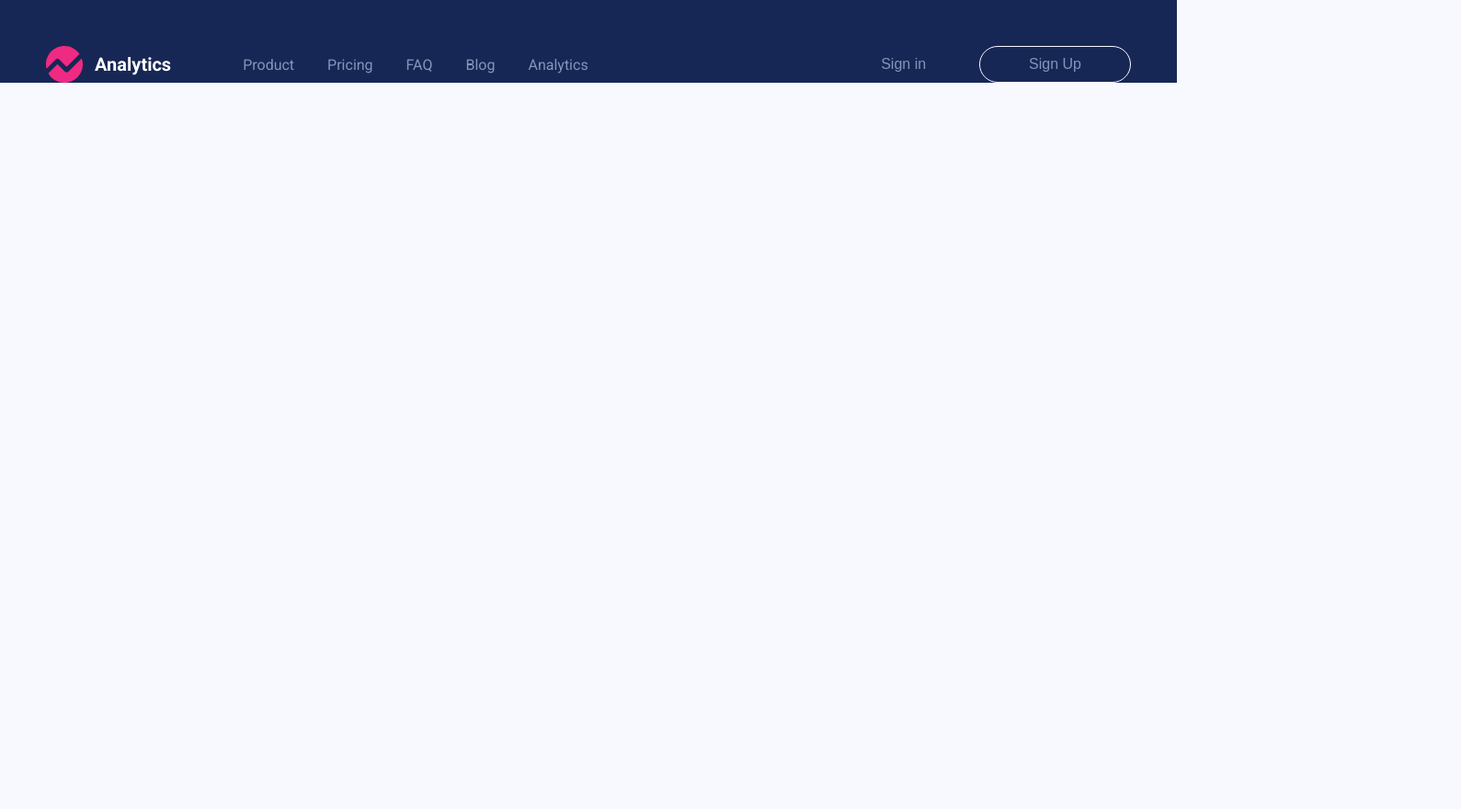
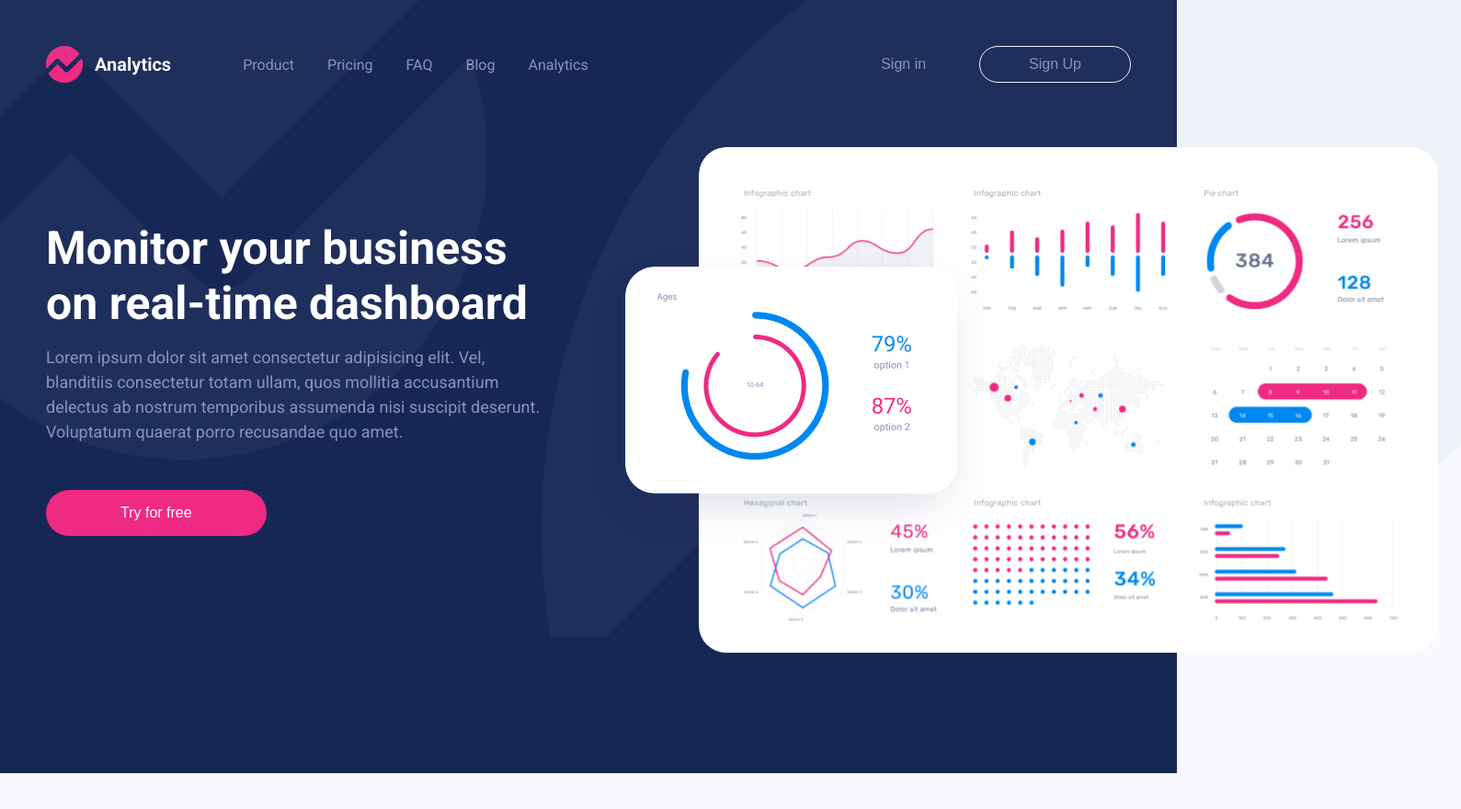
Before and after one commit to SilentCr1stal/analytics-site-scss-bem-adaptive, a plain HTML site: page index.html in a window 1280 px wide. Shown: the whole page at 92% size, 1589 px wide, since content can reach past the window. Before the commit the page ends 800 px from the top, so only its background shows below. Drawn offline with Linux system fonts and the light colour scheme.

Commit message:
created main block

```diff
--- a/index.html
+++ b/index.html
@@ -4,7 +4,7 @@
     <meta charset="UTF-8" />
     <meta name="viewport" content="width=device-width, initial-scale=1.0" />
     <title>Analytics</title>
-    <link rel="stylesheet" href="css/style.css">
+    <link rel="stylesheet" href="css/style.css" />
   </head>
   <body>
     <div class="container">
@@ -39,6 +39,26 @@
               <button class="header__buttons--circled">Sign Up</button>
             </div>
           </header>
+          <div class="dashboard">
+            <div class="dashboard__info">
+              <h1 class="dashboard__info-title">
+                Monitor your business on real-time dashboard
+              </h1>
+              <p class="dashboard__info-text">
+                Lorem ipsum dolor sit amet consectetur adipisicing elit. Vel,
+                blanditiis consectetur totam ullam, quos mollitia accusantium
+                delectus ab nostrum temporibus assumenda nisi suscipit deserunt.
+                Voluptatum quaerat porro recusandae quo amet.
+              </p>
+              <button class="dashboard__info-btn">Try for free</button>
+            </div>
+            <div class="dashboard__pictures">
+              <img
+                src="/assets/img/dashboard-small.png"
+                alt="dashboard picture"
+              />
+            </div>
+          </div>
         </div>
       </section>
     </div>
--- a/scss/blocks/intro.scss
+++ b/scss/blocks/intro.scss
@@ -42,10 +42,87 @@
 
   &__buttons {
     &--transparent {
-      @include btn(transparent, transparent, 68px, $gray, 16px, 10px, 53px)
+      @include btn(transparent, transparent, 68px, $gray, 16px, 10px, 53px);
     }
     &--circled {
-      @include btn($light-gray, transparent, 68px, $gray, 16px, 10px, 53px)
+      @include btn($light-gray, transparent, 68px, $gray, 16px, 10px, 53px);
     }
   }
 }
+
+.dashboard {
+  display: flex;
+  padding: 150px 0 258px 0;
+
+  &__info {
+    max-width: 550px;
+    padding: 0 80px 0 0;
+
+    &-title {
+      position: relative;
+      z-index: 1;
+      font-weight: 700;
+      font-size: 50px;
+      line-height: 120%;
+      color: $white;
+      margin: 0 0 15px 0;
+
+      &::before {
+        content: "";
+        position: absolute;
+        z-index: -1;
+        top: -345px;
+        left: 98%;
+        width: 1000px;
+        height: 1000px;
+        background: url("../../assets/icons/logo-light-gray.svg") no-repeat;
+      }
+
+      &::after {
+        content: "";
+        position: absolute;
+        z-index: -1;
+        top: -400px;
+        left: -180px;
+        width: 720px;
+        height: 720px;
+        background: url("../../assets/icons/logo-light-gray-2.svg") no-repeat;
+      }
+    }
+
+    &-text {
+      font-weight: 400;
+      font-size: 18px;
+      line-height: 150%;
+      color: $gray;
+      margin: 0 0 50px 0;
+    }
+
+    &-btn {
+      @include btn(transparent, $pink, 68px, $white, 16px, 15px, 80px);
+    }
+  }
+
+  &__pictures {
+    position: relative;
+    z-index: 1;
+
+    img {
+      box-shadow: 0 19px 53px -16px rgba(25, 42, 89, 0.2);
+      border-radius: 32px;
+      margin: 50px 0 0 0;
+    }
+
+    &::before {
+      position: absolute;
+      content: "";
+      top: -80px;
+      left: 80px;
+      background: url("../../assets/img/dashboard-big.png") no-repeat;
+      width: 805px;
+      height: 550px;
+      border-radius: 30px;
+      z-index: -1;
+    }
+  }
+}
```
Also changed, not shown: css/style.css, 1 other file.
